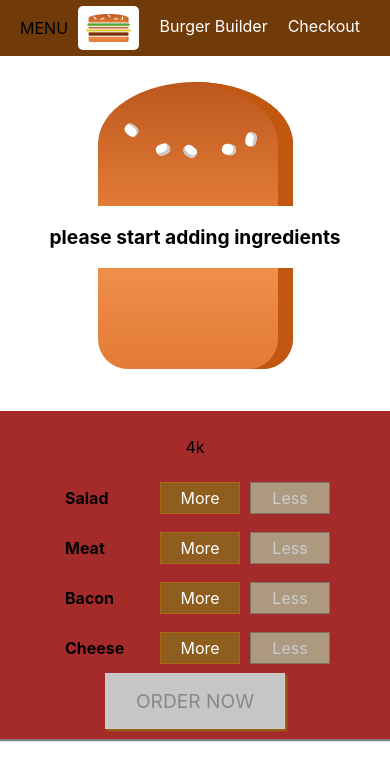
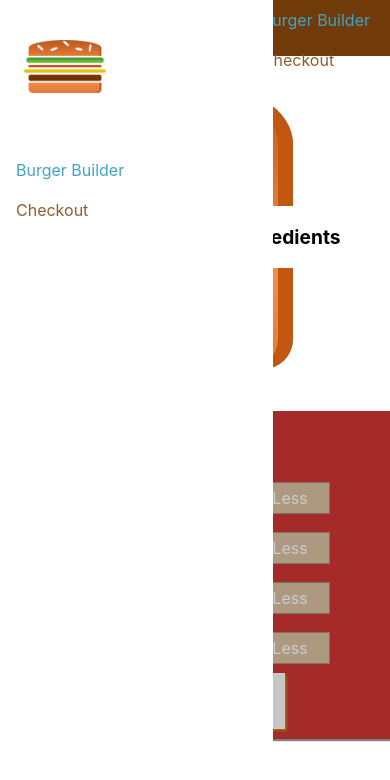
Before and after one commit to Fikriihsan03/BurgerBuilder, a React (Create React App) app: page / in a window 390 px wide. Shown: the top 780 px of the page. Built offline with nearby package versions, Linux system fonts and the light colour scheme.

Commit message:
styling responsive sideDrawer

```diff
--- a/src/components/Layout/Layout.js
+++ b/src/components/Layout/Layout.js
@@ -1,10 +1,12 @@
 import Aux from "../../hoc/Aux";
+import SideDrawer from "../Navigation/SideDrawer/SideDrawer";
 import ToolBar from "../Navigation/Toolbar/ToolBar";
 import classes from "./Layout.module.css";
 const Layout = (props) => {
   return (
     <Aux>
       <ToolBar />
+      <SideDrawer />
       <main className={classes.Content}>{props.children}</main>
     </Aux>
   );
--- a/src/components/Navigation/NavigationItems/NavigationItem/NavigationItem.module.css
+++ b/src/components/Navigation/NavigationItems/NavigationItem/NavigationItem.module.css
@@ -1,21 +1,39 @@
+.NavigationItem {
+  margin: 10px 0;
+  box-sizing: border-box;
+  display: block;
+  width: 100%;
+}
+.NavigationItem a {
+  color: #8f5c2c;
+  text-decoration: none;
+  width: 100%;
+  box-sizing: border-box;
+  display: block;
+}
+.NavigationItem a:hover,
+.NavigationItem a:active,
+.NavigationItem a.active {
+  color: #40a4c8;
+}
+
+@media (min-width: 500px) {
   .NavigationItem {
     margin: 0;
-  box-sizing: border-box;
     display: flex;
     height: 100%;
+    width: auto;
     align-items: center;
   }
   .NavigationItem a {
     color: white;
-  text-decoration: none;
     height: 100%;
     padding: 16px 10px;
     border-bottom: 4px solid transparent;
-  box-sizing: border-box;
-  display: block;
   }
   .NavigationItem a:hover .NavigationItem a:active .NavigationItem a.active {
     background-color: #8f5c2c;
     border-bottom: 4px solid #40a4c8;
     color: white;
   }
+}
--- a/src/components/Navigation/NavigationItems/NavigationItems.module.css
+++ b/src/components/Navigation/NavigationItems/NavigationItems.module.css
@@ -3,6 +3,12 @@
   padding: 0;
   list-style: none;
   display: flex;
+  flex-flow: column;
   align-items: center;
   height: 100%;
 }
+@media (min-width: 500px) {
+  .NavigationItems {
+    flex-flow: row;
+  }
+}
--- /dev/null
+++ b/src/components/Navigation/SideDrawer/SideDrawer.js
@@ -0,0 +1,17 @@
+import Logo from "../../Logo/Logo";
+import NavigationItems from "../NavigationItems/NavigationItems";
+import classes from "./SideDrawer.module.css";
+
+const SideDrawer = () => {
+  return (
+    <div className={classes.SideDrawer}>
+      <div className={classes.Logo}>
+        <Logo />
+      </div>
+      <nav clasName={classes.DesktopOnly}>
+        <NavigationItems />
+      </nav>
+    </div>
+  );
+};
+export default SideDrawer;
--- /dev/null
+++ b/src/components/Navigation/SideDrawer/SideDrawer.module.css
@@ -0,0 +1,35 @@
+.SideDrawer {
+  position: fixed;
+  width: 280px;
+  max-width: 70%;
+  height: 100%;
+  left: 0;
+  top: 0;
+  z-index: 200;
+  background-color: white;
+  padding: 32px 16px;
+  box-sizing: border-box;
+  transition: transform 0.3s ease-out;
+}
+
+@media (min-width: 500px) {
+  .SideDrawer {
+    display: none;
+  }
+}
+.Open {
+  transform: translateX(0);
+}
+.Close {
+  transform: translateX(-100%);
+}
+.Logo {
+  height: 11%;
+  margin-bottom: 32px;
+}
+
+@media (max-width: 499px) {
+  .DesktopOnly {
+    display: none;
+  }
+}
```
Also changed, not shown: 1 other file (tests, documents, lock files or other folders). Lines whose indentation alone changed are shown as unchanged.
